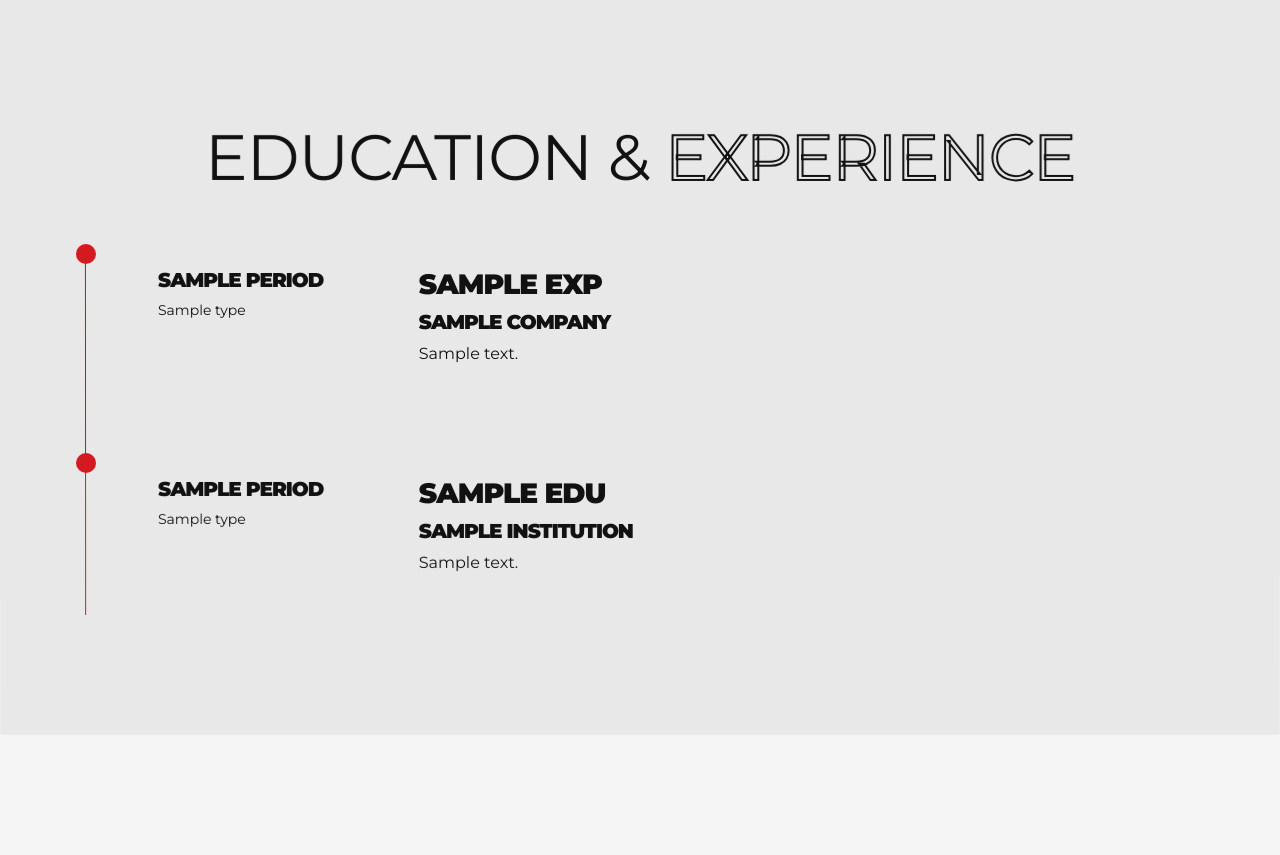
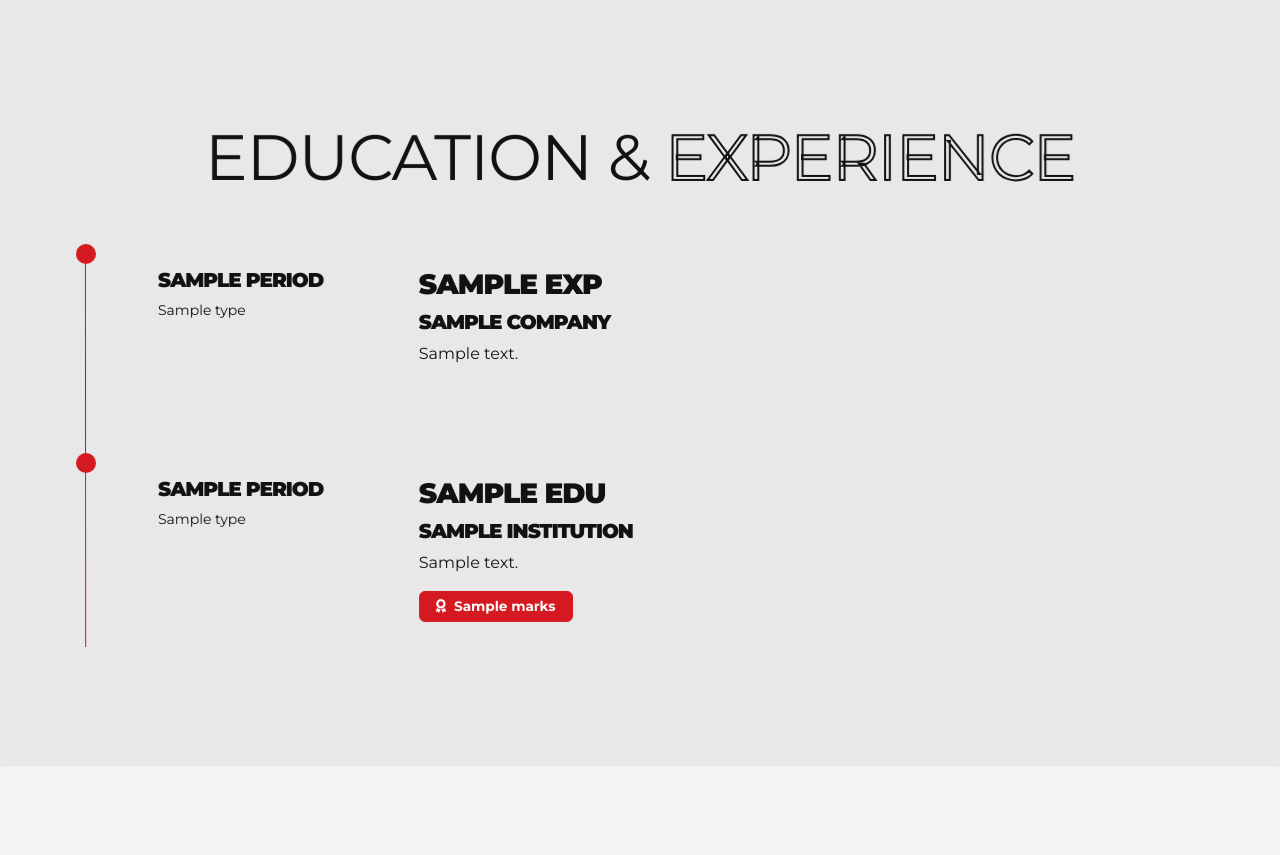
Before and after one commit to aravindthiru29/Aravind-portfolio-website, a Flask app: template templates/about.html in a window 1280 px wide. Shown: the part 1394-2249 px from the top of the page. Run offline with Flask 3, Linux system fonts and the light colour scheme; the template is opened without the code that fills it: most values are stand-ins (such as "Sample title", 1, 10 or a date in 2020); grey boxes marked "Sample" are stand-in pictures; a database or web service that is not in the repository returns one stand-in record (values such as "Sample title"); some libraries are stand-ins or nearby versions.

Commit message:
add marks in education page

```diff
--- a/app.py
+++ b/app.py
@@ -194,7 +194,8 @@ def admin_save(section):
                 'type': form.get(f'type_{i}', ''),
                 'title': form.get(f'title_{i}', ''),
                 'institution': form.get(f'institution_{i}', ''),
-                'description': form.get(f'description_{i}', '')
+                'description': form.get(f'description_{i}', ''),
+                'marks': form.get(f'marks_{i}', '')
             })
         set_content('education', items)
 
@@ -370,7 +371,7 @@ def admin_add_item(section):
     templates = {
         'projects': {'title': 'NEW PROJECT', 'category': 'CATEGORY', 'description': 'Project description...', 'image': 'img/gallery/img-6.png', 'link': '#', 'homepage_desc': 'SHORT DESCRIPTION', 'github_link': '', 'website_link': '', 'tech_stack': '', 'date': '', 'client': 'PERSONAL PROJECT', 'overview': '', 'challenge': '', 'solution': '', 'gallery_images': []},
         'mini_projects': {'title': 'NEW MINI PROJECT', 'category': 'AI GAME', 'image': 'img/gallery/img-6.png', 'link': '#'},
-        'education': {'period': '2024 - 2025', 'type': 'DEGREE', 'title': 'NEW DEGREE', 'institution': 'Institution Name', 'description': 'Description...'},
+        'education': {'period': '2024 - 2025', 'type': 'DEGREE', 'title': 'NEW DEGREE', 'institution': 'Institution Name', 'description': 'Description...', 'marks': ''},
         'experience': {'period': '2024 - PRESENT', 'type': 'JOB', 'title': 'NEW ROLE', 'company': 'Company Name', 'description': 'Description...'},
         'skills': {'name': 'NEW SKILL', 'icon': 'fas fa-star'},
         'certifications': {'title': 'NEW CERTIFICATION', 'image': '', 'link': '#'},
--- a/templates/about.html
+++ b/templates/about.html
@@ -91,7 +91,10 @@
                     <div class="col-md-9">
                         <h3>{{ edu.title }}</h3>
                         <h5 class="text-gray">{{ edu.institution }}</h5>
-                        <p class="text-gray">{{ edu.description }}</p>
+                        <p class="text-gray mb-2">{{ edu.description }}</p>
+                        {% if edu.marks %}
+                        <span class="badge bg-red bg-opacity-10 text-red border border-red px-3 py-2 mt-2" style="font-size: 0.85rem;"><i class="fas fa-award me-2"></i>{{ edu.marks }}</span>
+                        {% endif %}
                     </div>
                 </div>
             </div>
--- a/templates/admin_dashboard.html
+++ b/templates/admin_dashboard.html
@@ -167,6 +167,8 @@
                                     <input class="admin-input" name="title_{{ loop.index0 }}" value="{{ edu.title }}"/></div>
                                 <div class="admin-input-group"><label>Institution</label>
                                     <input class="admin-input" name="institution_{{ loop.index0 }}" value="{{ edu.institution }}"/></div>
+                                <div class="admin-input-group"><label>Marks (CGPA/Percentage)</label>
+                                    <input class="admin-input" name="marks_{{ loop.index0 }}" value="{{ edu.marks|default('', true) }}" placeholder="e.g. 8.5 CGPA or 95%"/></div>
                             </div>
                             <div class="admin-input-group"><label>Description</label>
                                 <textarea class="admin-input" name="description_{{ loop.index0 }}" rows="2">{{ edu.description }}</textarea></div>
```
